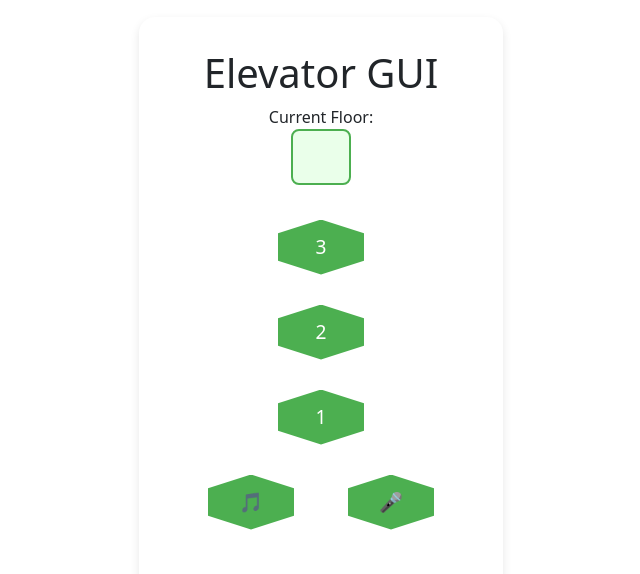
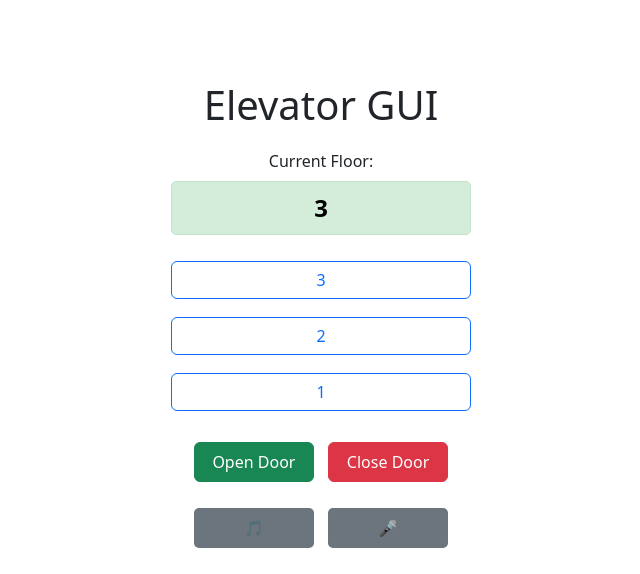
Before and after one commit to kyledavid36/KA_Project_VI, a PHP site: page /GUI.html in a window 1280 px wide. Shown: the top 574 px of the page, without its empty margins (319-959 px from the left). Run offline with PHP 8.4, Linux system fonts and the light colour scheme.

Commit message:
new audio files for the GUI

```diff
--- a/GUI.html
+++ b/GUI.html
@@ -3,72 +3,103 @@
 <head>
   <meta charset="UTF-8" />
   <meta name="viewport" content="width=device-width, initial-scale=1">
-  <meta name="viewport" content="width=device-width, initial-scale=1.0" />
   <title>Elevator GUI</title>
   <link rel="stylesheet" href="css/GUIstyle.css" />
-  <link href="https://cdn.jsdelivr.net/npm/bootstrap@5.3.3/dist/css/bootstrap.min.css" rel="stylesheet" integrity="sha384-QWTKZyjpPEjISv5WaRU9OFeRpok6YctnYmDr5pNlyT2bRjXh0JMhjY6hW+ALEwIH" crossorigin="anonymous">
+  <link href="https://cdn.jsdelivr.net/npm/bootstrap@5.3.3/dist/css/bootstrap.min.css" rel="stylesheet">
+  <style>
+    .floor-button, #current-floor {
+      width: 100%;
+      max-width: 300px;
+      margin: 0 auto 10px;
+      text-align: center;
+    }
 
+    .control-button, .icon-button {
+      min-width: 120px;
+      height: 40px;
+      font-size: 16px;
+      margin: 5px;
+    }
+
+    .icon-button {
+      background-color: #6c757d;
+      color: white;
+      border: none;
+      border-radius: 5px;
+    }
+
+    #current-floor {
+      background-color: #d4edda;
+      border: 1px solid #c3e6cb;
+      border-radius: 5px;
+      padding: 8px;
+      font-weight: bold;
+    }
+
+    h1 {
+      text-align: center;
+      margin-bottom: 20px;
+    }
+
+    main {
+      text-align: center;
+      margin-top: 40px;
+    }
+  </style>
 </head>
 <body>
+  <div class="container">
+    <main>
+      <h1>Elevator GUI</h1>
 
-  <div id="voice-overlay">🎤 Listening...</div>
+      <div class="mb-3">
+        <label for="current-floor" class="form-label">Current Floor:</label><br />
+        <input type="text" id="current-floor" readonly value="3" />
+      </div>
 
-  <main class="elevator-container">
-    <h1>Elevator GUI</h1>
+      <!-- Floor Buttons -->
+      <div class="d-grid gap-2 col-6 mx-auto">
+        <button class="btn btn-outline-primary floor-button">3</button>
+        <button class="btn btn-outline-primary floor-button">2</button>
+        <button class="btn btn-outline-primary floor-button">1</button>
+      </div>
 
-    <section class="floor-display">
-      <label for="current-floor">Current Floor:</label><br />
-      <input type="text" id="current-floor" readonly />
-    </section>
+      <!-- Door Control Buttons -->
+      <div class="my-3">
+        <button class="btn btn-success control-button" id="open-door">Open Door</button>
+        <button class="btn btn-danger control-button" id="close-door">Close Door</button>
+      </div>
 
-    <section class="floor-buttons">
-      <div class="button-row right">
-        <button class="hex-button">3</button>
+      <!-- Music & Microphone -->
+      <div class="my-3">
+        <button class="icon-button" id="music-button">🎵</button>
+        <button class="icon-button" id="mic-button">🎤</button>
       </div>
-      <div class="button-row center">
-        <button class="hex-button">2</button>
+
+      <!-- YouTube Section -->
+      <div class="youtube-section text-center">
+        <iframe width="300" height="169" src="https://www.youtube.com/embed/dQw4w9WgXcQ"
+          title="YouTube video player" frameborder="0" allowfullscreen></iframe>
       </div>
-      <div class="button-row spaced">
-        <button class="hex-button">1</button>
-      </div>
-      <div class="button-row spaced">
-        <button class="hex-button">🎵</button>
-        <button class="hex-button" id="mic-button">🎤</button>
-      </div>
-    </section>
+    </main>
+  </div>
 
-    <section class="features">
-      <!-- Placeholder for future features: Music, voice control, dev tools, etc. -->
-    </section>
-
-    <section class="youtube-section">
-      <iframe
-        width="300"
-        height="169"
-        src="https://www.youtube.com/embed/dQw4w9WgXcQ"
-        title="YouTube video player"
-        frameborder="0"
-        allowfullscreen
-      ></iframe>
-    </section>
-  </main>
-
+  <!-- Audio Elements -->
   <audio id="ding-sound" src="ding.wav" preload="auto"></audio>
+  <audio id="door-open" src="door_open.wav" preload="auto"></audio>
+  <audio id="door-close" src="door_close.wav" preload="auto"></audio>
 
   <script>
     const floorDisplay = document.getElementById('current-floor');
-    const floorButtons = document.querySelectorAll('.hex-button');
+    const floorButtons = document.querySelectorAll('.floor-button');
     const dingSound = document.getElementById('ding-sound');
+    const openSound = document.getElementById('door-open');
+    const closeSound = document.getElementById('door-close');
     const micButton = document.getElementById('mic-button');
-
-    micButton.addEventListener('click', () => {
-      alert("🎤 Voice control not implemented yet. Please use buttons!");
-    });
 
     floorButtons.forEach(button => {
       button.addEventListener('click', () => {
         const value = button.textContent.trim();
-
         if (!isNaN(value)) {
           floorDisplay.value = value;
           dingSound.currentTime = 0;
@@ -76,8 +107,20 @@
         }
       });
     });
+
+    document.getElementById('open-door').addEventListener('click', () => {
+      openSound.currentTime = 0;
+      openSound.play();
+    });
+
+    document.getElementById('close-door').addEventListener('click', () => {
+      closeSound.currentTime = 0;
+      closeSound.play();
+    });
+
+    micButton.addEventListener('click', () => {
+      alert("🎤 Voice control not implemented yet.");
+    });
   </script>
-  <script src="https://cdn.jsdelivr.net/npm/bootstrap@5.3.3/dist/js/bootstrap.bundle.min.js" integrity="sha384-YvpcrYf0tY3lHB60NNkmXc5s9fDVZLESaAA55NDzOxhy9GkcIdslK1eN7N6jIeHz" crossorigin="anonymous"></script>
-
 </body>
 </html>
--- a/css/GUIstyle.css
+++ b/css/GUIstyle.css
@@ -30,7 +30,7 @@ body {
   border-radius: 1rem;
   box-shadow: 0 4px 10px rgba(0, 0, 0, 0.1);
 }
-
+/*
 .hex-button {
   position: relative;
   background-color: #4CAF50;
@@ -50,12 +50,34 @@ body {
 .hex-button:hover {
   background-color: #45a049;
 }
+*/
 
-.floor-buttons {
-  display: flex;
-  flex-direction: column;
-  align-items: center;
+/* Match floor buttons with current floor display */
+.floor-button {
+  width: 100%;
+  max-width: 300px;
+  margin: 0 auto 10px;
 }
+
+/* Make control buttons uniform size */
+.control-button {
+  min-width: 120px;
+  height: 40px;
+  font-size: 16px;
+}
+
+/* Align icons to same size as control buttons */
+.icon-button {
+  min-width: 120px;
+  height: 40px;
+  font-size: 20px;
+  background-color: #6c757d;
+  color: white;
+  border: none;
+  border-radius: 5px;
+  margin: 5px;
+}
+
 
 .button-row {
   display: flex;
```
Also changed, not shown: 2 other files.
